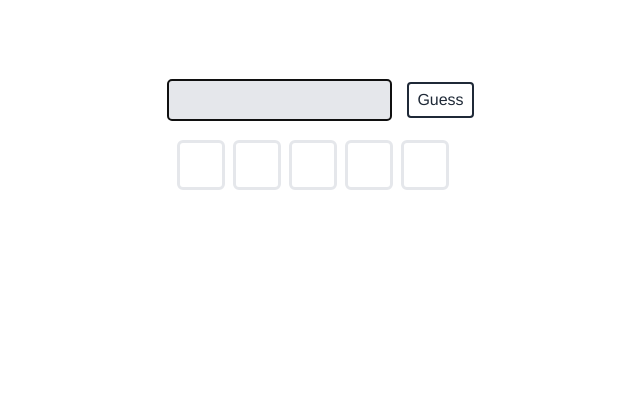
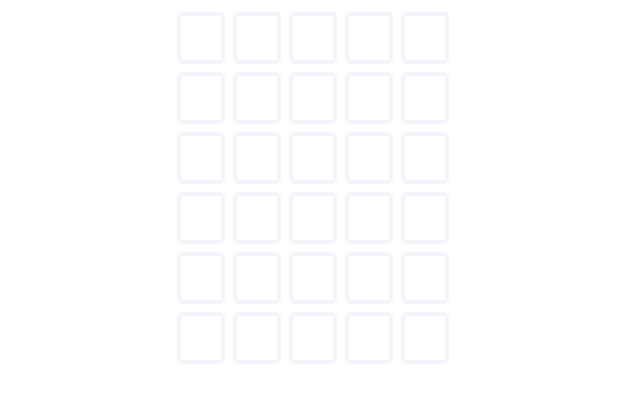
Before and after one commit to dnapoleoni/neardle, a Vue app in the folder neardle/: page / in a window 1280 px wide. Shown: the top 402 px of the page, without its empty margins (327-967 px from the left). Built offline with nearby package versions, Linux system fonts and the light colour scheme.

Commit message:
blank board, colour tweaking, letter animation

```diff
--- a/neardle/src/components/Board.vue
+++ b/neardle/src/components/Board.vue
@@ -1,23 +1,27 @@
 <script setup>
-    // components
   import { computed } from 'vue'
+
+  // components
   import Row from '../components/Row.vue'
   import Letter from '../components/Letter.vue'
+
   const props = defineProps({
     board:Array,
     guess:String
   })
 
+  // fill empty slots for dummy letters
   const dummyLetterArray = computed(() => {
-    var blank = new Array(5).fill(".");
+    var blank = new Array(5).fill("|");
     var join = props.guess.split("").concat(blank);
     var end = join.slice(0,5);
     return end;
   });
+
 </script>
 
 <template>
-  <div class="">
+  <div >
     <!-- actual board -->
     <Row :v-if="props.board.length > 0" v-for="(item, index) in props.board" :key="index" :letters="item" />
 
--- a/neardle/src/components/Game.vue
+++ b/neardle/src/components/Game.vue
@@ -1,47 +1,88 @@
 <script setup>
 
   // logic
-  import { onMounted, ref } from 'vue';
-  import { storeToRefs } from 'pinia'
+  import { onMounted} from 'vue';
   import { useGameStore } from '../stores/game-store'
   import { GameLogic }  from '../logic/game-logic'
 
   // components
   import Board from '../components/Board.vue'
+  import Letter from '../components/Letter.vue'
 
   // objects
   const store = useGameStore();
   const logic = new GameLogic();
 
-  // input ref
-  const input = ref(null);
-
-  //
+  // get data
   onMounted(() => {
     logic.fetchWordList().then(() => {
-      console.log('done outer');
-
-      input.value.focus();
+      console.log('READY');
     })
-
-    return { input }
   })
 </script>
 
 <template>
-  <div v-if="store.fetched">
+  <div v-if="store.fetched" class="relative">
 
     <!-- deprecated mode toggle -->
     <!-- <button class="px-2 absolute right-0 top-0" @click.prevent="logic.toggleMode()">{{ store.mode }}</button> -->
 
     <!-- temp input -->
-    <form @submit.prevent="logic.submitGuess(store.guess)">
-      <input ref="input" v-model="store.guess" class="bg-gray-200 rounded m-4 p-2 text-gray-700" maxlength="5">
+    <!-- <form @submit.prevent="logic.submitGuess(store.guess)">
+      <input v-model="store.guess" class="bg-gray-200 rounded m-4 p-2 text-gray-700" maxlength="5">
       <button class="border-2 px-2 py-1 rounded border-gray-800">Guess</button>
-    </form>
+    </form>  -->
 
-    <!-- game board -->
-    <Board :board="store.board" :guess="store.guess"/>
+    <div class="w-screen clear-both">
+      <!-- game board -->
+      <Board class="z-2 absolute m-auto left-0 right-0" :board="store.board" :guess="store.guess"/>
 
+      <!-- dummy board bg -->
+      <ul class="absolute m-auto left-0 right-0 z-[-10]">
+        <li>
+          <Letter :dummy="true" :letter="`|`" />
+          <Letter :dummy="true" :letter="`|`" />
+          <Letter :dummy="true" :letter="`|`" />
+          <Letter :dummy="true" :letter="`|`" />
+          <Letter :dummy="true" :letter="`|`" />
+        </li>
+        <li>
+          <Letter :dummy="true" :letter="`|`" />
+          <Letter :dummy="true" :letter="`|`" />
+          <Letter :dummy="true" :letter="`|`" />
+          <Letter :dummy="true" :letter="`|`" />
+          <Letter :dummy="true" :letter="`|`" />
+        </li>
+        <li>
+          <Letter :dummy="true" :letter="`|`" />
+          <Letter :dummy="true" :letter="`|`" />
+          <Letter :dummy="true" :letter="`|`" />
+          <Letter :dummy="true" :letter="`|`" />
+          <Letter :dummy="true" :letter="`|`" />
+        </li>
+        <li>
+          <Letter :dummy="true" :letter="`|`" />
+          <Letter :dummy="true" :letter="`|`" />
+          <Letter :dummy="true" :letter="`|`" />
+          <Letter :dummy="true" :letter="`|`" />
+          <Letter :dummy="true" :letter="`|`" />
+        </li>
+        <li>
+          <Letter :dummy="true" :letter="`|`" />
+          <Letter :dummy="true" :letter="`|`" />
+          <Letter :dummy="true" :letter="`|`" />
+          <Letter :dummy="true" :letter="`|`" />
+          <Letter :dummy="true" :letter="`|`" />
+        </li>
+        <li>
+          <Letter :dummy="true" :letter="`|`" />
+          <Letter :dummy="true" :letter="`|`" />
+          <Letter :dummy="true" :letter="`|`" />
+          <Letter :dummy="true" :letter="`|`" />
+          <Letter :dummy="true" :letter="`|`" />
+        </li>
+      </ul>
+
+    </div>
   </div>
 </template>
--- a/neardle/src/components/Letter.vue
+++ b/neardle/src/components/Letter.vue
@@ -6,43 +6,44 @@ import { computed } from 'vue'
     dummy: Boolean
   })
 
-  const colours = {
-    start: {
-      h: 0, s: 50, l: 50
-    },
-    end: {
-      h: 115, s: 29, l: 53
-    }
+  const colourRange = {
+    start: { h: 370, s: 75, l: 50 }, // red
+    end: { h: 470, s: 59, l: 50 } // green
   }
 
-  // calculate distances
+  // s: +50 for colourblind mode
+
+  // calculate style from distance, or dummy
   const dynamicStyle = computed(() => {
     if (props.dummy) {
-      return props.letter == "." ? "color:white;" : "";
+      return props.letter == "|" ? "color:white;" : "";
     } else {
-      let range = colours.end.h - colours.start.h;
+      let range = colourRange.end.h - colourRange.start.h;
       let percent = 1-(props.distance / 25);
-      return hsl_col_perc(percent, colours.start, colours.end);
+      return hsl_col_perc(percent, colourRange.start, colourRange.end);
     }
   })
 
-  // save repetition
-  const hsl_var = (percent, start, end) => {
-      return ((end - start) * percent) + start;
-  }
+  // build style string by property
+  const hsl_col_perc = (percent, start, end) => {
 
-  // build style string
-  const hsl_col_perc = (percent, start, end) => {
+    // same calc for each value
     let h = hsl_var(percent, start.h, end.h);
     let s = hsl_var(percent, start.s, end.s);
     let l = hsl_var(percent, start.l, end.l);
 
     // calculate colour & opacity
-    let str = 'background-color:hsla('+h+','+s+'%,'+l+'%,'+(percent+0.25)+');';
+    let col = 'hsla('+h+','+s+'%,'+l+'%,1)';
+    let str = 'background-color:' + col + ';border: 4px solid '
 
     // add border if correct
-    if (percent == 1) str += "border: 3px solid #333333;"
+    str += (percent == 1) ? "black;" : "hsla(0,0%,0%,0);";
     return str
+  }
+
+  // save some repetition time
+  const hsl_var = (percent, start, end) => {
+      return ((end - start) * percent) + start;
   }
 
 </script>
@@ -51,11 +52,11 @@ import { computed } from 'vue'
   <li class="inline-block">
     <!-- real letter -->
     <div v-if="!props.dummy">
-      <div class="w-12 py-2 text-xl m-1 rounded-md box-border" :style="`${dynamicStyle}`">{{ letter }}</div>
+      <div class="w-12 py-2 text-xl m-1 rounded-md box-border border-4 border-white;" :style="`${dynamicStyle}`">{{ letter }}</div>
     </div>
-    <!-- placeholders -->
+    <!-- placeholder -->
     <div v-else>
-      <div class="inline-block w-12 py-2 text-xl m-1 rounded-md box-border border-[3px] border-gray" :style="`${dynamicStyle}`">{{letter}}</div>
+      <div class="inline-block w-12 py-2 text-xl m-1 rounded-md box-border border-[4px] border-slate-100" :style="`${dynamicStyle}`">{{letter}}</div>
     </div>
   </li>
 </template>
--- a/neardle/src/components/Row.vue
+++ b/neardle/src/components/Row.vue
@@ -2,6 +2,8 @@
   import { computed } from 'vue'
   import { gsap } from 'gsap'
   import { useGameStore } from '../stores/game-store'
+
+  // components
   import Letter from '../components/Letter.vue'
 
   const store = useGameStore();
@@ -9,17 +11,18 @@
     letters: String
   })
 
+  // letter to v-for array
   const letterArray = computed(() => props.letters.split(""));
 
+  // calculate values
   const getDistance = (index) => {
     const dis = store.distance(props.letters);
     return store.mode == "total" ? dis : dis[index];
   }
 
+  // animation
   const onEnter = (el, done) => {
-    console.log("GSAP", el)
     gsap.from(el, {
-      opacity: 0,
       scaleY: 0,
       delay: el.dataset.index * 0.15,
       onComplete: done
--- a/neardle/src/index.scss
+++ b/neardle/src/index.scss
@@ -3,5 +3,5 @@
 @tailwind utilities;
 
 #app {
-    @apply font-sans text-center text-gray-800 mt-16 antialiased;
+    @apply font-sans text-center text-gray-800 mt-2 antialiased;
 }
```
